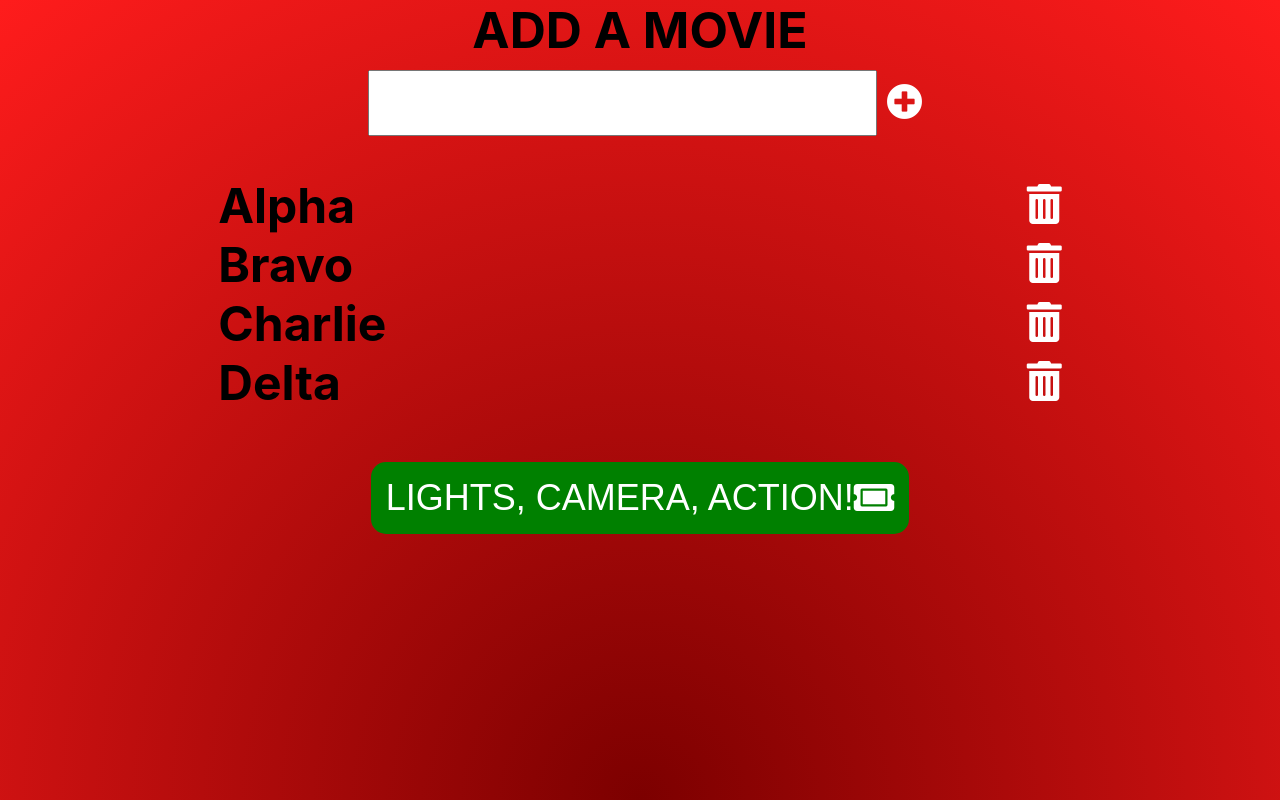
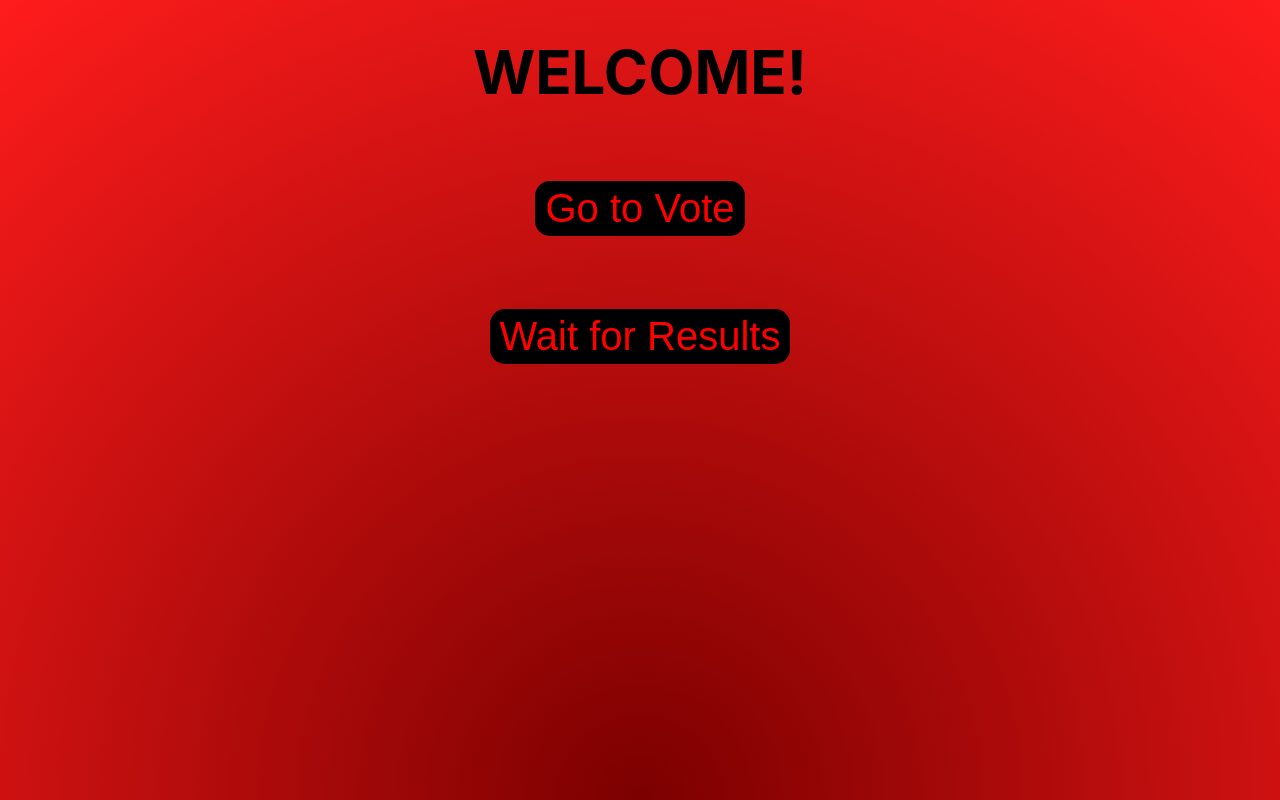
Before and after one commit to TeflonTrout/react-movie-voting-API, a React (Create React App) app: page / in a window 1280 px wide. Shown: the top 800 px of the page. Built offline with nearby package versions, Linux system fonts and the light colour scheme.

Commit message:
ChartJS Working

```diff
--- a/src/App.js
+++ b/src/App.js
@@ -3,6 +3,8 @@ import { BrowserRouter as Router, Route, Link, Switch } from 'react-router-dom';
 import MovieList from './components/MovieList'
 import VotingForm from './components/VotingForm'
 import Results from './components/Results'
+import LandingPage from './components/LandingPage'
+import ResultsWaiting from './components/ResultsWaiting'
 import {MovieListProvider, MovieListContext} from './MovieListContext';
 import AddMovieForm from './components/AddMovieForm'
 import './Style.css'
@@ -17,11 +19,17 @@ function App() {
         <Router>
           <Switch>
           <Route path='/' exact>
+            <LandingPage />
+          </Route>
+          <Route path='/list'>
             <AddMovieForm />
             <MovieList />
           </Route>
           <Route path='/voting'>
             <VotingForm />
+          </Route>
+          <Route path='/results-wait'>
+            <ResultsWaiting />
           </Route>
             <Route path='/results'>
               <Results />
--- a/src/Style.css
+++ b/src/Style.css
@@ -14,6 +14,58 @@
   background: #7c0000;
   background: radial-gradient(circle, #7c0000 0%, #ff1c1c 100%);
   height: 200vh;
+}
+
+.landing-page {
+  display: -webkit-box;
+  display: -ms-flexbox;
+  display: flex;
+  -webkit-box-orient: vertical;
+  -webkit-box-direction: normal;
+      -ms-flex-direction: column;
+          flex-direction: column;
+  height: 50vh;
+}
+
+.landing-page h1 {
+  font-size: 60px;
+}
+
+.landing-page button {
+  outline: none;
+  border: none;
+  border-radius: 15px;
+  padding: 5px 10px;
+  color: red;
+  background: black;
+  font-size: 40px;
+  cursor: pointer;
+}
+
+.landing-page button:hover {
+  color: white;
+}
+
+.results-waiting-page {
+  height: 100vh;
+  display: -webkit-box;
+  display: -ms-flexbox;
+  display: flex;
+}
+
+.results-waiting-page button {
+  outline: none;
+  border: none;
+  font-size: 50px;
+  border-radius: 15px;
+  background: black;
+  color: red;
+  padding: 10px 20px;
+  cursor: pointer;
+}
+
+.results-waiting-page button:hover {
+  color: white;
 }
 
 .add-movie {
--- a/src/Style.scss
+++ b/src/Style.scss
@@ -12,6 +12,46 @@
     background: rgb(124,0,0);
     background: radial-gradient(circle, rgba(124,0,0,1) 0%, rgba(255,28,28,1) 100%);
     height: 200vh;
+}
+
+.landing-page {
+    display: flex;
+    flex-direction: column;
+    height: 50vh;
+    h1 {
+        font-size: 60px;
+    }
+    button {
+        outline: none;
+        border: none;
+        border-radius: 15px;
+        padding: 5px 10px;
+        color: red;
+        background: black;
+        font-size: 40px;
+        cursor: pointer;
+    }
+    button:hover{
+        color: white;
+    }
+}
+
+.results-waiting-page {
+    height: 100vh;
+    display: flex;
+    button {
+        outline: none;
+        border: none;
+        font-size: 50px;
+        border-radius: 15px;
+        background: black;
+        color: red;
+        padding: 10px 20px;
+        cursor: pointer;
+    }
+    button:hover {
+        color: white;
+    }
 }
 
 .add-movie {
--- /dev/null
+++ b/src/components/LandingPage.js
@@ -0,0 +1,22 @@
+import React from 'react'
+import { Link } from 'react-router-dom'
+
+function LandingPage() {
+    return (
+        <div className="landing-page">
+            <h1>WELCOME!</h1>
+                <Link to='/list'>
+                <button>
+                    Go to Vote
+                </button>
+                </Link>
+                <Link to='/results-wait'>
+                <button>
+                    Wait for Results
+                </button>
+                </Link>
+        </div>
+    )
+}
+
+export default LandingPage
--- a/src/components/Results.js
+++ b/src/components/Results.js
@@ -1,6 +1,6 @@
 import React, { useState, useEffect, useContext } from 'react';
 import {MovieListContext} from "../MovieListContext";
-// import { Pie } from 'react-chartjs-2';
+import { Pie } from 'react-chartjs-2';
 import axios from 'axios';
 
 
@@ -9,45 +9,11 @@ function Results() {
     const [testData, setTestData] = useState()
     const [chartData, setChartData] = useState();
     const [chartOptions, setChartOptions] = useState();
+    const [render, setRender] = useState(false);
     let newData = [];
 
-    // const chart = () => {
-    //     setChartData({
-    //         labels: newData.map(item => [item.title]),
-    //         datasets: [
-    //             {
-    //                 label: "RESULTS",
-    //                 data: newData.map(item => [item.rating]),
-    //                 hidden: true,
-    //                 backgroundColor: [
-    //                     'red',
-    //                     'blue',
-    //                     'yellow',
-    //                     'green',
-    //                     'purple'
-    //                 ]
-    //             }
-    //         ],
-    //         borderWidth: 1
-    //     });
-    //     setChartOptions({
-    //         responsive: true,
-    //         maintainAspectRatio: true,
-    //         animation: {
-    //             duration: 3000,
-    //             easing: 'easeInBounce'
-    //         },
-    //         layout: {
-    //             padding: 25
-    //         },
-    //         legend: {
-    //             labels: {
-    //                 fontColor: 'black',
-    //                 fontSize: 25
-    //             }
-    //         }
-    //     })
-    // }
+
+
 
     async function handleResults() {
         await fetch('http://192.168.254.81:3000/api')
@@ -56,20 +22,61 @@ function Results() {
                 newData = (json.data)
                 return newData
             })
-            console.log(newData)
-        // chart();
+            console.log("data", newData)
+
+            const chart = () => {
+                setChartData({
+                    labels: newData.map(item => (item.title)),
+                    datasets: [
+                        {
+                            label: "RESULTS",
+                            data: newData.map(item => [item.rating]),
+                            backgroundColor: [
+                                'red',
+                                'blue',
+                                'yellow',
+                                'green',
+                                'purple'
+                            ]
+                        }
+                    ],
+                    borderWidth: 1
+                });
+                setChartOptions({
+                    responsive: true,
+                    maintainAspectRatio: true,
+                    animation: {
+                        duration: 3000,
+                        easing: 'easeInBounce'
+                    },
+                    layout: {
+                        padding: 25
+                    },
+                    legend: {
+                        labels: {
+                            fontColor: 'black',
+                            fontSize: 25
+                        }
+                    }
+                })
+            }
+        chart();
     }
 
     return (
         <div className='results-screen'>
             <h1>AND THE WINNER IS...</h1>
-            <button className="results-btn"
-            onClick={handleResults}>Results</button>
-            {/* <Pie
-                className='result-chart'
-                data={ chartData }
-                options= { chartOptions }
-            /> */}
+            <button
+            className="results-btn"
+            onClick={handleResults}>
+                Results
+            </button>
+                <Pie
+                    className='result-chart'
+                    data={ chartData }
+                    options= { chartOptions }
+                />
+
         </div>
     )
 }
--- /dev/null
+++ b/src/components/ResultsWaiting.js
@@ -0,0 +1,16 @@
+import React from 'react'
+import { Link } from 'react-router-dom'
+
+function ResultsWaiting() {
+    return (
+        <div className='results-waiting-page'>
+            <Link to='/results'>
+                <button>
+                    Go to Results
+                </button>
+            </Link>
+        </div>
+    )
+}
+
+export default ResultsWaiting
```
Also changed, not shown: src/dist/Style.css, 1 other file (tests, documents, lock files or other folders).
